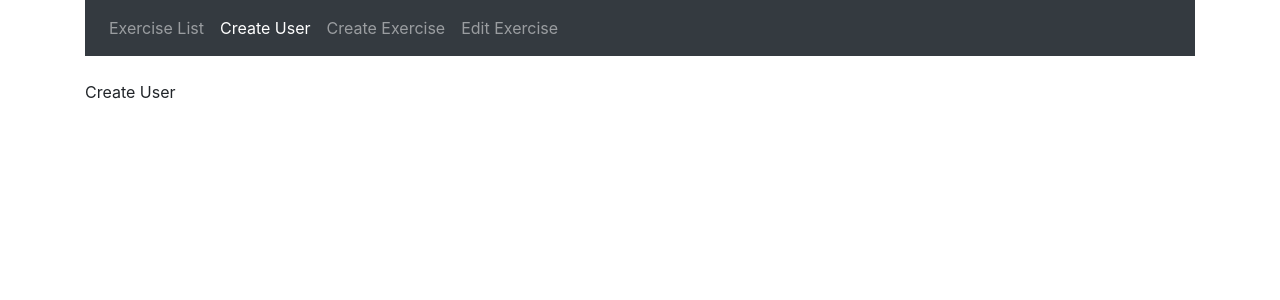
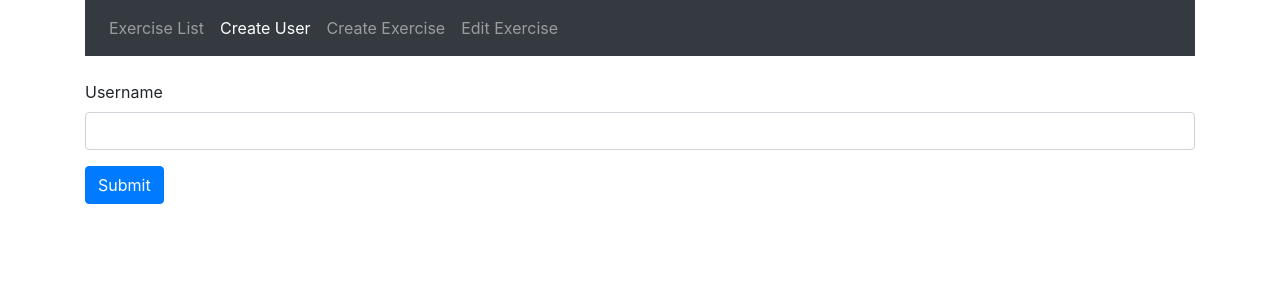
Before and after one commit to jairusbali/FCC-mern-tutorial, a React (Create React App) app: page /user in a window 1280 px wide. Shown: the top 300 px of the page. Built offline with nearby package versions, Linux system fonts and the light colour scheme.

Commit message:
create-user component placeholder

```diff
--- a/src/components/create-user.component.js
+++ b/src/components/create-user.component.js
@@ -1,7 +1,37 @@
-import React from "react";
+import React, { useState } from "react";
 
 const CreateUser = () => {
-  return <div>Create User</div>;
+  const [user, setUser] = useState("");
+
+  function onChangeUser(e) {
+    setUser(e.target.value);
+  }
+
+  function onSubmit(e) {
+    e.preventDefault();
+
+    console.log("submitting " + user);
+  }
+  return (
+    <div>
+      <form onSubmit={onSubmit}>
+        <div className="form-group">
+          <label htmlFor="username">Username</label>
+          <input
+            type="text"
+            className="form-control"
+            id="username"
+            // placeholder="ex: 10"
+            onChange={onChangeUser}
+          />
+        </div>
+
+        <button type="submit" className="btn btn-primary">
+          Submit
+        </button>
+      </form>
+    </div>
+  );
 };
 
 export default CreateUser;
```
